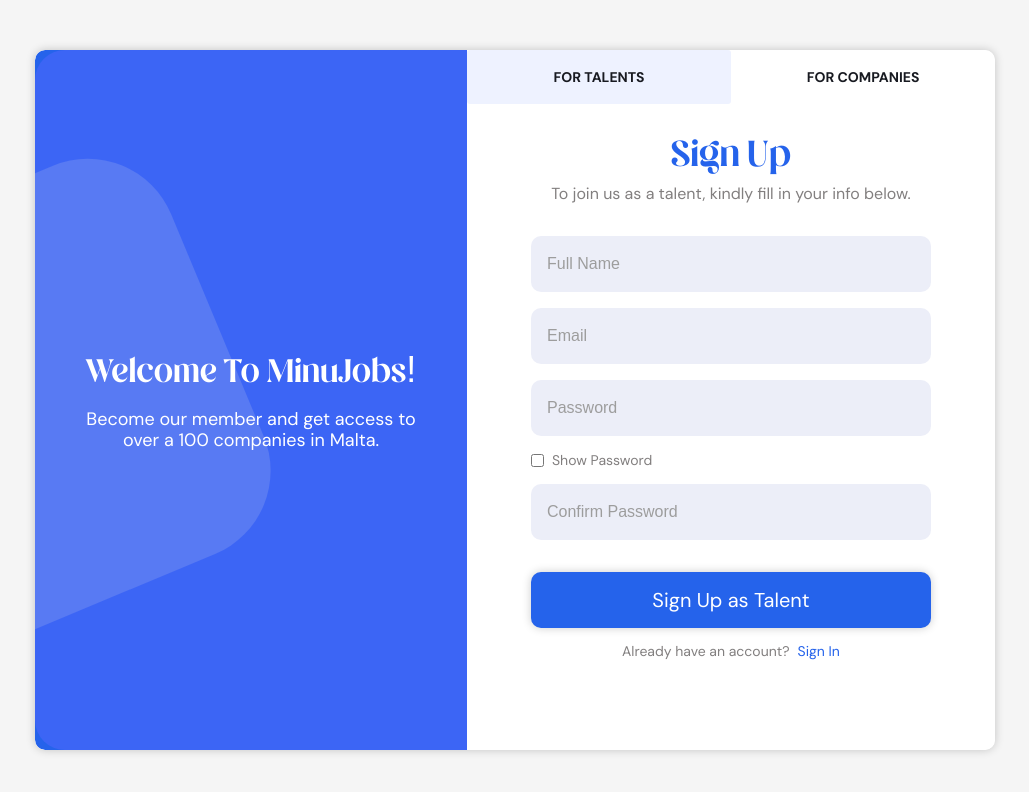
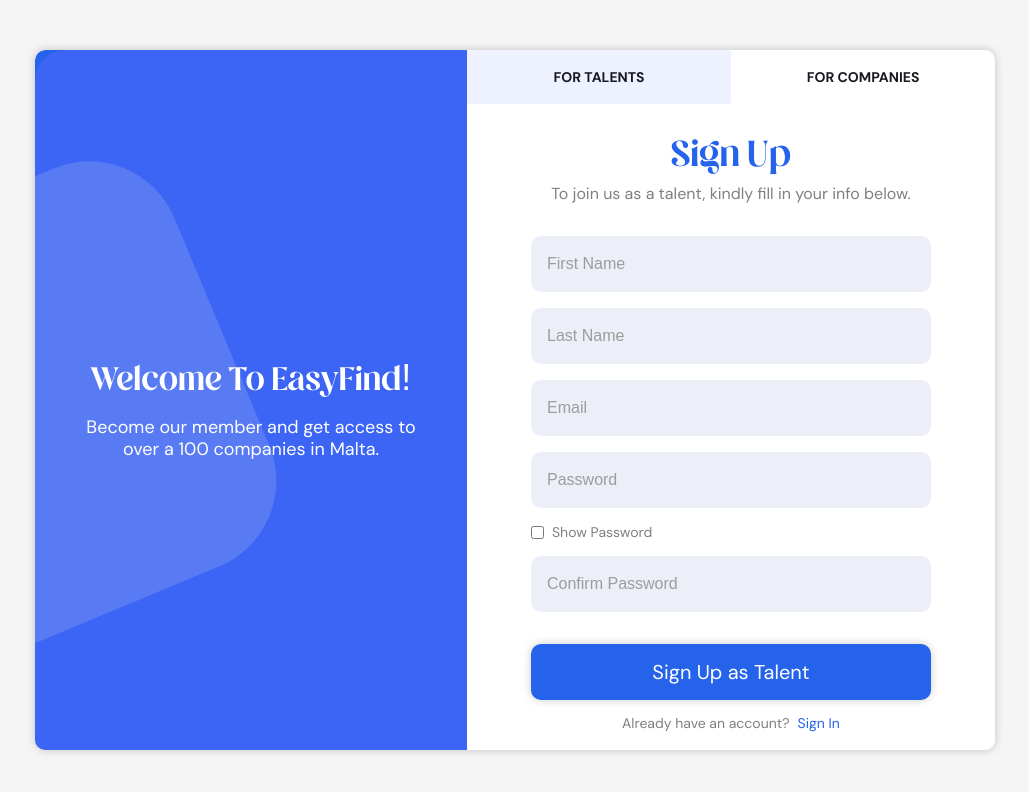
Before and after one commit to Bridgetamana/Easy-find, a Next.js app: page /signup in a window 1280 px wide. Shown: the top 792 px of the page, without its empty margins (125-1154 px from the left). Built offline with nearby package versions, Linux system fonts and the light colour scheme; no server answers.

Commit message:
custom alert box

```diff
--- a/app/signup/page.jsx
+++ b/app/signup/page.jsx
@@ -36,12 +36,13 @@
   };
 
   const handleTalentSub = async (talentFormData) => {
+    const fullName = talentFormData.firstName + " " + talentFormData.lastName;
     if (passwordMatch) {
       try {
-        const { username, email, password } = talentFormData;
+        const { fullName, email, password } = talentFormData;
 
         const payload = {
-          username,
+          fullName,
           email,
           password,
         };
@@ -202,7 +203,7 @@
     <section className="registeration__form">
       <div className="registeration__form_container">
         <div className="registeration__signin">
-          <h1 className="title">Welcome To MinuJobs!</h1>
+          <h1 className="title">Welcome To EasyFind!</h1>
           <p className="subtitle">
             Become our member and get access to over{" "}
             {activeTab === "talents" ? "a 100 companies" : "3,000 talents"} in
@@ -242,14 +243,24 @@
             </div>
             {activeTab === "talents" && (
               <form className="form__wrap" onSubmit={handleSubmit}>
-                <input
-                  type="text"
-                  name="username"
-                  placeholder="Full Name"
-                  className="input__field"
-                  value={talentFormData.username}
-                  onChange={handleChange}
-                />
+                <div className="input__group">
+                  <input
+                    type="text"
+                    name="firstName"
+                    placeholder="First Name"
+                    className="input__field"
+                    value={talentFormData.firstName}
+                    onChange={handleChange}
+                  />
+                  <input
+                    type="text"
+                    name="lastName"
+                    placeholder="Last Name"
+                    className="input__field"
+                    value={talentFormData.lastName}
+                    onChange={handleChange}
+                  />
+                </div>
                 <input
                   type="email"
                   name="email"
```
Also changed, not shown: components/utils/AlertBox/CustomAlert.jsx (added, +33 -0 lines), components/utils/AlertBox/style.scss (added, +40 -0 lines).
